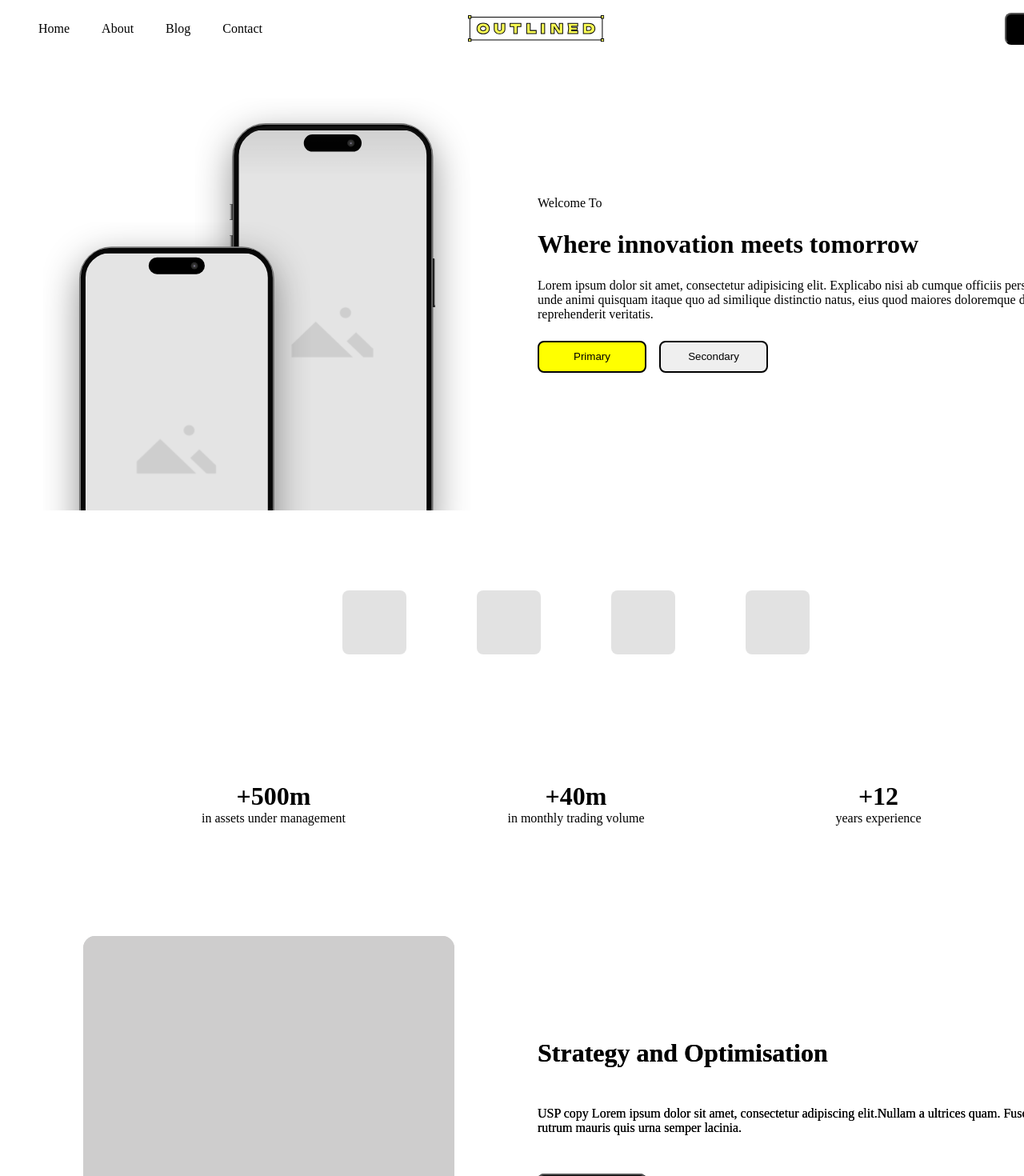
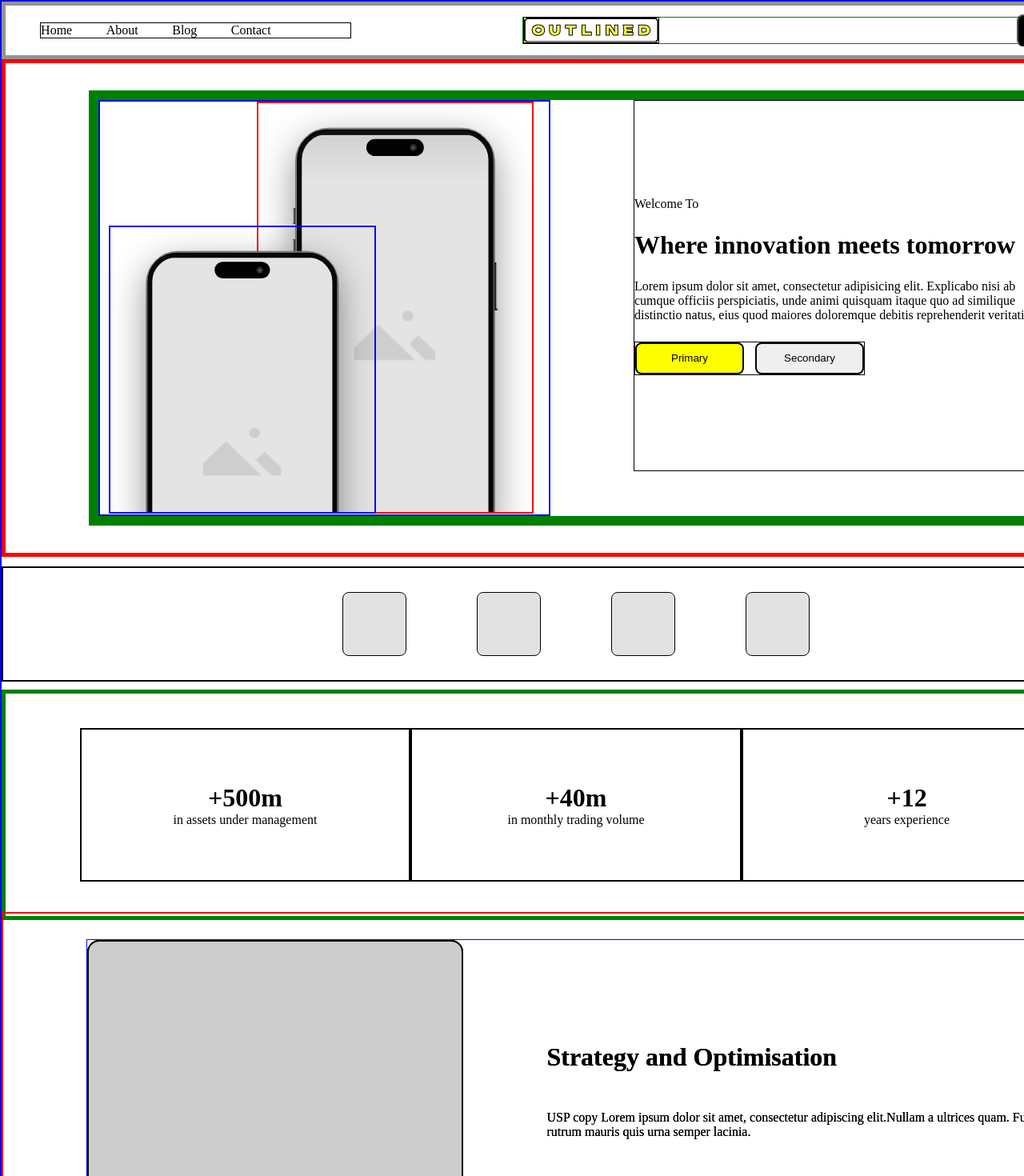
Before and after one commit to sahiba2503/NewFigma, a React (Vite) app: page / in a window 1280 px wide. Shown: the top 1470 px of the page at 80% size. Built offline with nearby package versions, Linux system fonts and the light colour scheme.

Commit message:
set width in percentage

```diff
--- a/src/App.css
+++ b/src/App.css
@@ -4,17 +4,17 @@
     box-sizing: border-box;
 }
 #root{
-    /* border: 2px solid blue; */
+    border: 2px solid blue;
     width: 1440px;
     height: 3850px;
     position: relative;
 }
 nav{
-    /* border: 5px solid rgb(148, 147, 147); */
-    width: 100%;
-    height: 72px;
+    border: 5px solid rgb(148, 147, 147);
+     width: 100%;
+    /* height: 72px; */
     gap: 10px;
-    padding: 0 48px;
+    padding: 1% 3%;
     display: flex;
     flex-direction: row;
     justify-content: space-between;
@@ -24,9 +24,10 @@ nav{
     right: 0;
 
 }
-ul{
-    /* border: 1px solid black; */
-    width: 421px;
+nav ul{
+    border: 1px solid black;
+    /* width: 421px; */
+    width: 29%;
     height: 20px;
     font-family: 1rem;
      display: flex;
@@ -37,12 +38,12 @@ ul{
 
 }
 ul li{
-    margin-right: 40px;
+    margin-right: 11%;
 }
 nav div{
-    /* border: 2px solid black; */
+    border: 2px solid black;
     width: 170.24px;
-      height: 33.38px;
+       height: 33.38px;
       gap: 7.96px;
     display: flex;
     justify-content: center;
@@ -52,22 +53,23 @@ nav div{
 }
 nav button{
     border-radius: 8px;
-    width: 136px;
+    /* width: 136px; */
      height: 40px;
     gap: 8px;
     padding: 12px;
 
 }
 .logo-btn{
-    /* border: 1px solid green; */
-    width: 60%;
+    border: 1px solid green;
+    /* width: 792px; */
+    width: 55%;
     display: flex;
    flex-direction: row;
    justify-content: space-between;
    align-items: center;
 }
 .outer-main{
-    /* border: 5px solid red; */
+    border: 5px solid red;
     width: 100%;
     height: 622px;
     display: flex;
@@ -79,37 +81,38 @@ nav button{
     left: 0;
 }
 .welcomImgContent{
-    /* border: 12px solid green; */
-    width: 1232px;
+    border: 12px solid green;
+    /* width: 1232px; */
+     width: 100%;
     display: flex;
     gap: 104px;
 }
 .welcomiphon{
-    /* border: 2px solid blue; */
-    width: 464px;
+    border: 2px solid blue;
+    /* width: 464px; */
+    width: 57%;
     height: 520px;
     position: relative;
 }
 .iphon1{
-     /* border:2px solid red; */
+     border:2px solid red;
      height: 515px;
      position: absolute;
      top:0px;
-    left: 140px;
-
+    left: 35%;
 }
  .iphon2{
-     /* border:2px solid blue; */
+     border:2px solid blue;
     height: 360px;
      position: absolute;
     top:155px;
-    left: -50px;
-
+    left: 2%;
 
 }
 .welcomContent{
-    /* border: 1px solid black; */
-    width: 664px;
+    border: 1px solid black;
+    /* width: 664px; */
+    width: 53%;
      height: 464px;
     gap: 24px;
     display: flex;
@@ -121,7 +124,7 @@ nav button{
     font-size: 3.5rem;
 }
 .outer-welcom-btn{
-/* border: 1px solid black; */
+border: 1px solid black;
 width: 288px;
 display: flex;
 flex-direction: row;
@@ -138,7 +141,7 @@ justify-content: space-between;
     background-color: yellow;
 }
 .fourBoxes{
-    /* border: 2px solid black; */
+    border: 2px solid black;
     width: 100%;
     height: 144px;
     display: flex;
@@ -151,14 +154,14 @@ justify-content: space-between;
 
 }
 .fourBoxes div{
-    /* border: 1px solid black; */
+    border: 1px solid black;
     border-radius: 8px;
     width: 80px;
     height: 80px;
     background-color: rgb(226, 226, 226);
 }
 .managementSection{
-    /* border: 5px solid green; */
+    border: 5px solid green;
     width: 100%;
     height: 288px;
     display: flex;
@@ -170,8 +173,9 @@ justify-content: space-between;
 
 }
 .managementSection div{
+    border: 2px solid black;
     text-align: center;
-    width: 378px;
+    width: 29%;
     height: 192px;
     padding: 24px 0;
     display: flex;
@@ -180,7 +184,7 @@ justify-content: space-between;
     align-items: center;
 }
 .StrategySec{
-    /* border: 2px solid red; */
+    border: 2px solid red;
     position: absolute;
     top: 1138px;
     width: 100%;
@@ -188,22 +192,23 @@ justify-content: space-between;
      padding:32px 104px 88px 104px;
 }
 .strImgCon, .TecImgCon{
-    /* border: 1px solid blue; */
-    width: 1232px;
+    border: 1px solid blue;
+    width: 100%;
     height: 464px;
     display: flex;
     gap: 104px;
 }
 .strategyImg,.technologyImg{
-    /* border: 2px solid black; */
+    border: 2px solid black;
     border-radius: 15px;
-    width: 464px;
+    /* width: 464px; */
+    width: 38.5%;
     height: 464px;
     background-color: rgb(206, 205, 205);
 }
 .strategyContent,.technologyContent{
     /* border: 2px solid green; */
-    width: 664px;
+    width: 53%;
     height: 464px;
     display: flex;
     flex-direction: column;
@@ -219,8 +224,8 @@ justify-content: space-between;
     border-radius: 8px;
 }
 .TechnologyContent{
-    /* border: 1px solid blue; */
-    height: 528px;
+    border: 1px solid blue;
+    height: 53%;
     width: 100%;
     position: absolute;
     top:1722px;
@@ -228,7 +233,7 @@ justify-content: space-between;
     padding: 32px 104px;
 }
 .graoundBreaking{
-    height: 528px;
+     height: 528px;
     width: 100%;
     position: absolute;
     top:2250px;
@@ -237,7 +242,7 @@ justify-content: space-between;
 }
 
 .outerArticle{
-    /* border: 5px solid blue; */
+    border: 5px solid blue;
     width: 100%;
     height: 612px;
     position: absolute;
@@ -249,20 +254,21 @@ justify-content: space-between;
      padding: 55px 0;
     }
   .headingArticle{
-    /* border: 2px solid green; */
-    width: 1232px;
+    border: 2px solid green;
+    width: 86%;
     height: 44px;
   }
   .outerBorderArticles{
-    /* border: 2px solid red; */
-    width: 1232px;
+    border: 2px solid red;
+    width: 86%;
     display: flex;
     flex-direction: row;
     justify-content: space-between;
   }
   .Articles{
-
-    width: 290px;
+    border: 2px solid black;
+    /* width: 290px; */
+    width: 24%;
     height: 420px;
   display: flex;
   flex-direction: column;
@@ -272,11 +278,11 @@ justify-content: space-between;
     border: 0px solid black;
     background-color: rgb(212, 212, 212);
     border-radius: 15px;
-    width: 290px;
+    width: 100%;
     height: 316px;
   }
 .borSubscribe{
-    /* border: 2px solid red; */
+    border: 2px solid red;
     width: 100%;
     height: 444px;
     position: absolute;
@@ -287,7 +293,8 @@ justify-content: space-between;
 }
 .subscribeNew{
     border: 1px solid black;
-    width: 1240px;
+    /* width: 1240px; */
+    width: 85%;
     height: 236px;
     background-color: rgb(218, 216, 216);
     border-radius: 15px;
@@ -306,8 +313,8 @@ justify-content: space-between;
     border-radius: 8px;
 }
 .BorderFooter{
-    /* border: 2px solid black; */
-   padding: 50px 100px;
+    border: 2px solid black;
+   padding: 5%;
    background-color: rgb(32, 31, 31);
    color:rgb(197, 194, 194);
     width: 100%;
@@ -315,7 +322,7 @@ justify-content: space-between;
   top:3850px;
 }
 .innerBorderFooter{
-    /* border: 2px solid rgb(20, 251, 128); */
+    border: 2px solid rgb(20, 251, 128);
     display: flex;
     flex-direction: row;
     justify-content: space-between;
@@ -329,7 +336,7 @@ justify-content: space-between;
      padding: 20px 0;
 }
 .footerLogos{
-    /* border: 2px solid black; */
+    border: 2px solid black;
      width: 100%;
      height: 40px;
    display: flex;
@@ -338,22 +345,34 @@ justify-content: space-between;
    gap: 40px;
 }
 .footerLogos img{
-    /* border: 2px solid black; */
+    border: 2px solid black;
     width: 25px;
     height: 25px;
     border-radius: 50%;
     text-align: center;
 }
 .footerLinks{
-    /* border: 2px solid blue; */
+    border: 2px solid blue;
     width: 100%;
     display: flex;
     justify-content: space-between;
     padding: 10px 0;
 }
 .FLinks{
-    /* border: 2px solid red; */
-    width: 310px;
+    border: 2px solid red;
+    width: 31%;
     display: flex;
     justify-content: space-between;
 }
+
+ @media (max-width: 393px) {
+    body{
+
+    }
+     ul{
+        visibility: hidden;
+    }
+
+
+
+ }
```
